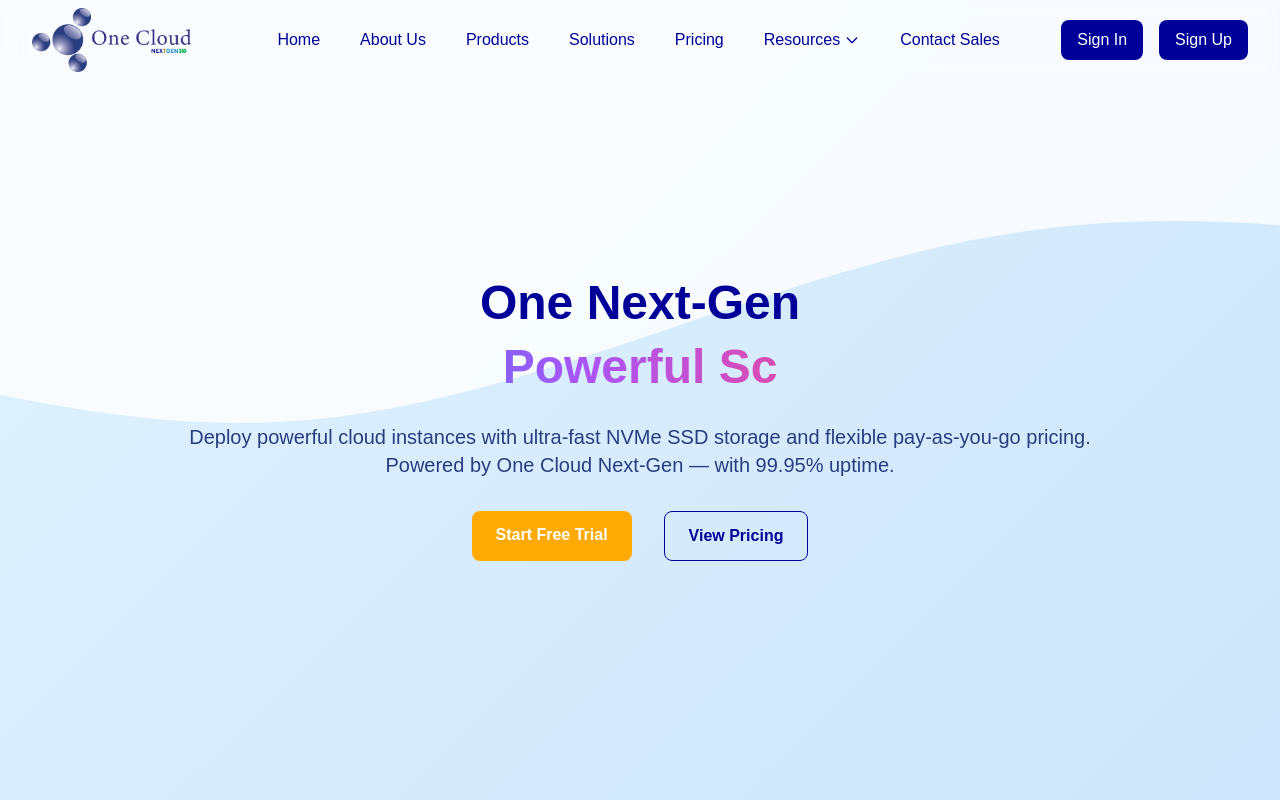
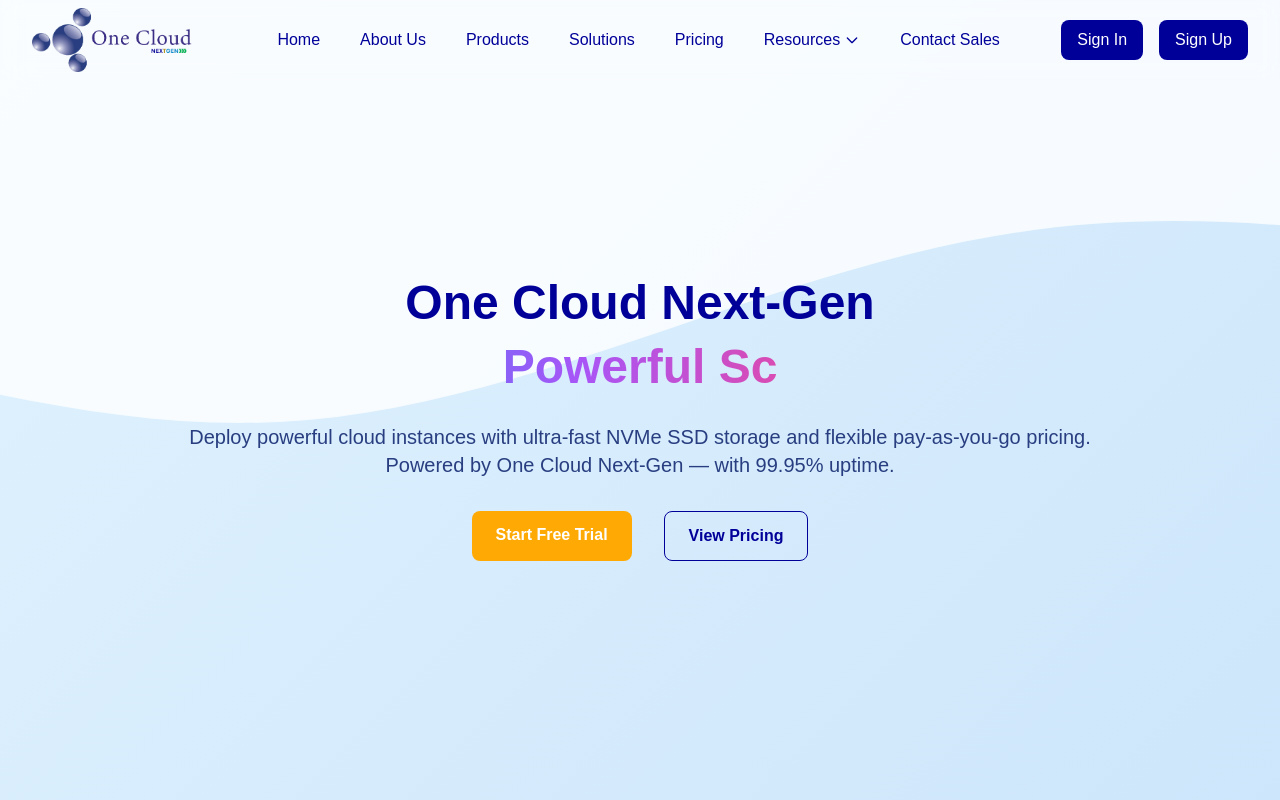
Before and after one commit to ayezinhtun/1CNGUI, a React (Vite) app: page / in a window 1280 px wide. Shown: the top 800 px of the page. Built offline with nearby package versions, Linux system fonts and the light colour scheme.

Commit message:
update text

```diff
--- a/src/components/HeroSection.jsx
+++ b/src/components/HeroSection.jsx
@@ -60,7 +60,7 @@
           exit={{ y: -10, opacity: 0 }}
           transition={{ duration: 0.2 }}
         >
-          One Next-Gen
+          One Cloud Next-Gen
         </motion.h1>
 
         {/* Animated Subheading */}
```
